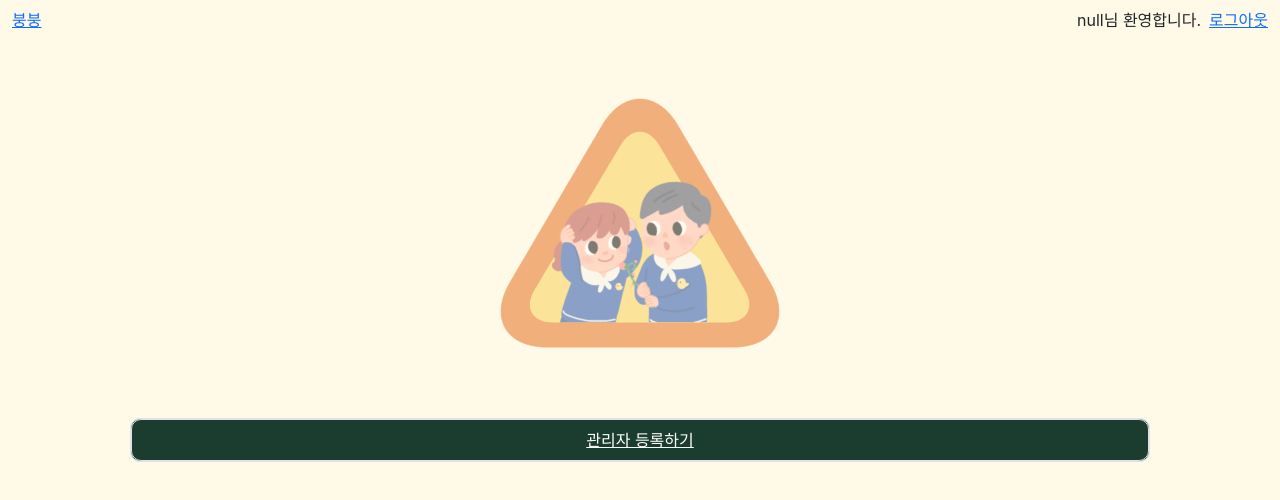
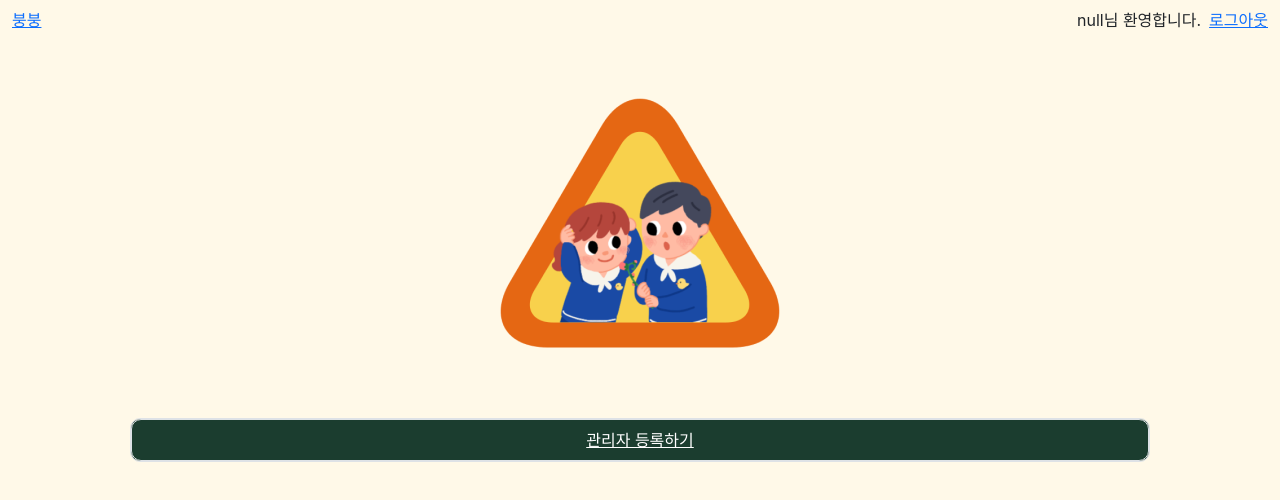
Before and after one commit to yoo0221/hyundai_galloper_front, a React (Create React App) app: page / in a window 1280 px wide. Shown: the top 500 px of the page. Built offline with nearby package versions, Linux system fonts and the light colour scheme; sample sign-in values are in the browser's storage.

Commit message:
재 커밋

```diff
--- a/src/Home.js
+++ b/src/Home.js
@@ -5,7 +5,7 @@ const Home = () => {
         return (
             <div className="container">
             <div className="d-flex justify-content-center mt-5">
-            <img id="off" className="align-items-center opacity-50 on-off" src={process.env.PUBLIC_URL + "/img/main_logo.png"}/>
+            <img id="off" className="align-items-center opacity-100 on-off" src={process.env.PUBLIC_URL + "/img/main_logo.png"}/>
             </div>
             <div className="container px-5">
             <Link to='/conn-mgr' className="form-control login-btn my-5 p-0"><button className="form-control login-btn m-0 p-2">관리자 등록하기</button></Link>
```
